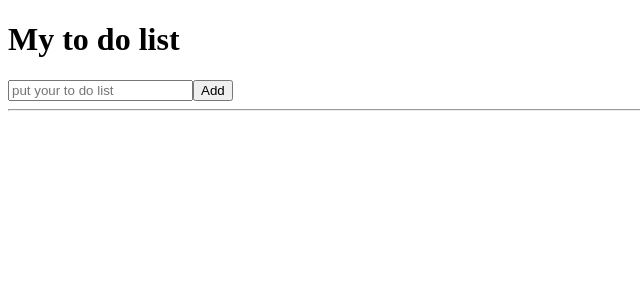
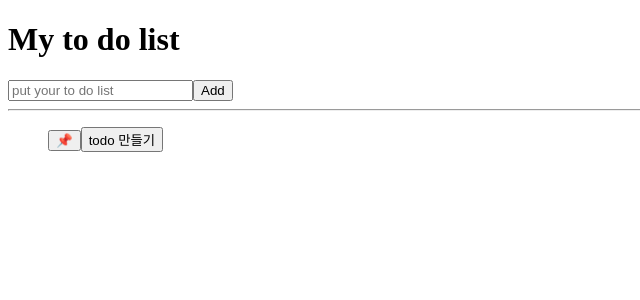
Before and after one commit to tallguy188/ToDoList_react, a React (Create React App) app: page / in a window 1280 px wide. Shown: the top 300 px of the page, without its empty margins (0-640 px from the left). Built offline with nearby package versions, Linux system fonts and the light colour scheme.

Commit message:
Making delete function

```diff
--- a/src/App.js
+++ b/src/App.js
@@ -1,11 +1,16 @@
-import { useState } from "react";
+import { useRef, useState } from "react";
 import Button from "./Button";
 import ReactDOM from "react-dom";
 import "./App.css";
 
 function App() {
   const [toDo, settoDo] = useState("");
-  const [toDos, settoDos] = useState([]);
+  const [toDos, settoDos] = useState([
+    {
+      id: 1,
+      text: "todo 만들기",
+    },
+  ]);
   const onChange = (event) => {
     settoDo(event.target.value);
   };
@@ -16,12 +21,19 @@ function App() {
 
   const onSubmit = (event) => {
     event.preventDefault();
+    console.log(toDo);
+    settoDos([
+      ...toDos,
+      {
+        id: toDos[toDos.length - 1].id + 1,
+        text: toDo,
+      },
+    ]);
+    settoDo("");
+    console.log(toDos);
+  };
 
-    console.log(toDo);
-    settoDo("");
-    settoDos((nowArray) => [toDo, ...nowArray]);
-    console.log(event);
-  };
+  /* const onClear = (event) => {}; */
 
   return (
     <div>
@@ -37,9 +49,12 @@ function App() {
         <hr></hr>
         <ul>
           {toDos.map((todo, index) => (
-            <button key={index} onClick={handleButtonClick}>
-              <li key={index}>{todo}</li>
-            </button>
+            <li key={index}>
+              <button onClick={handleButtonClick}>📌</button>
+              <button key={index} onClick={handleButtonClick}>
+                {todo.text}
+              </button>
+            </li>
           ))}
         </ul>
       </form>
```
